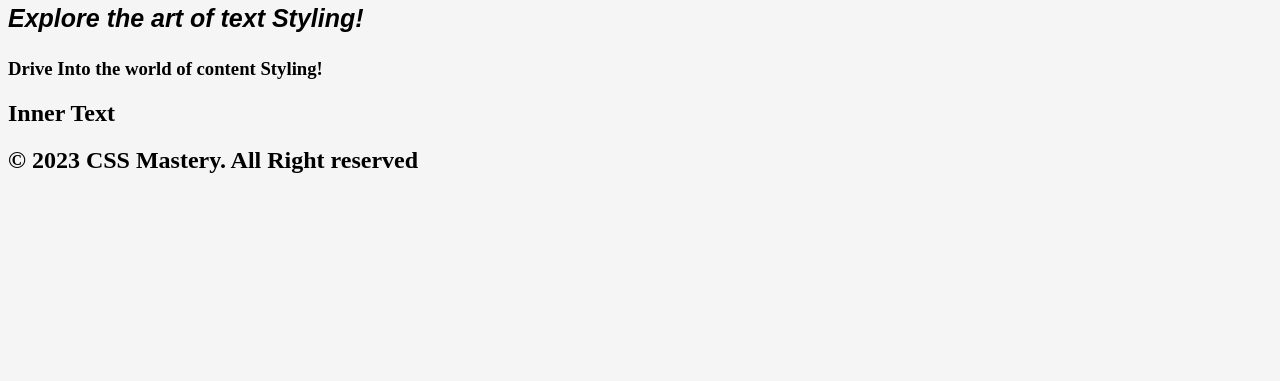
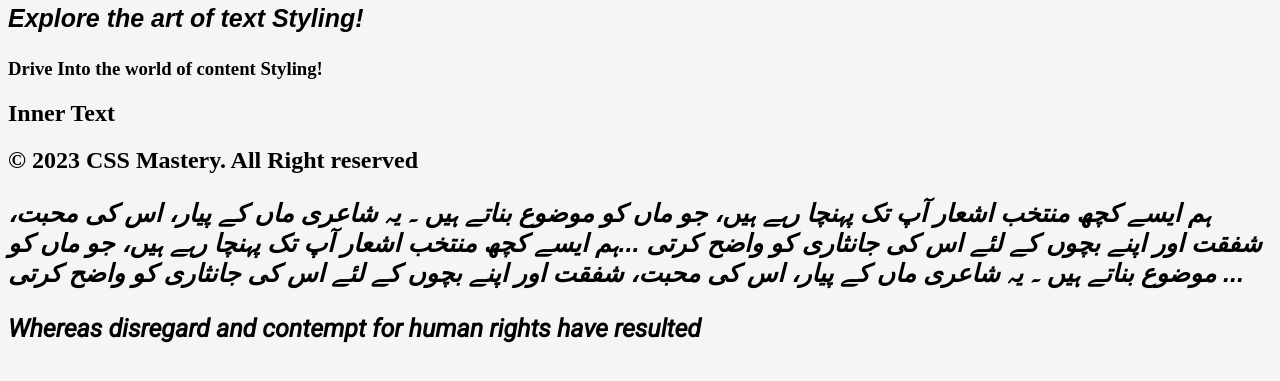
Before and after one commit to herezohaib/Css-Assigment-03, a plain HTML site: page index.html in a window 1280 px wide. Shown: the part 79-460 px from the top of the page. Drawn offline with Linux system fonts and the light colour scheme.

Commit message:
css Assigment#03

```diff
--- a/index.html
+++ b/index.html
@@ -4,7 +4,12 @@
     <meta charset="UTF-8">
     <meta name="viewport" content="width=device-width, initial-scale=1.0">
     <title>Document</title>
+    <link rel="preconnect" href="https://fonts.googleapis.com">
+    <link rel="preconnect" href="https://fonts.gstatic.com" crossorigin>
+    <link href="https://fonts.googleapis.com/css2?family=Roboto:ital@1&display=swap" rel="stylesheet">
     <link rel="stylesheet" href="style/Iphone.css">
+
+
 </head>
 <body>
 
@@ -15,7 +20,12 @@
     <h2>Inner Text</h2>
     <h2>&copy; 2023 CSS  Mastery. All Right reserved</h2>
 
+    <p>
 
+        ہم ایسے کچھ منتخب اشعار آپ تک پہنچا رہے ہیں، جو ماں کو موضوع بناتے ہیں ۔ یہ شاعری ماں کے پیار، اس کی محبت، شفقت اور اپنے بچوں کے لئے اس کی جانثاری کو واضح کرتی ...ہم ایسے کچھ منتخب اشعار آپ تک پہنچا رہے ہیں، جو ماں کو موضوع بناتے ہیں ۔ یہ شاعری ماں کے پیار، اس کی محبت، شفقت اور اپنے بچوں کے لئے اس کی جانثاری کو واضح کرتی ...
+    </p>
+<p id="mobile">
+    Whereas disregard and contempt for human rights have resulted</p>
 
 
 </body>
--- a/style/Iphone.css
+++ b/style/Iphone.css
@@ -5,6 +5,7 @@ body{
 h1{
     color: purple;
     text-align: center;
+
 }
 
 p{
@@ -13,4 +14,10 @@ p{
     font-family: sans-serif;
     font-size: 25px;
 
+
 }
+
+#mobile {
+    font-family: 'Roboto', sans-serif;
+
+}
```
